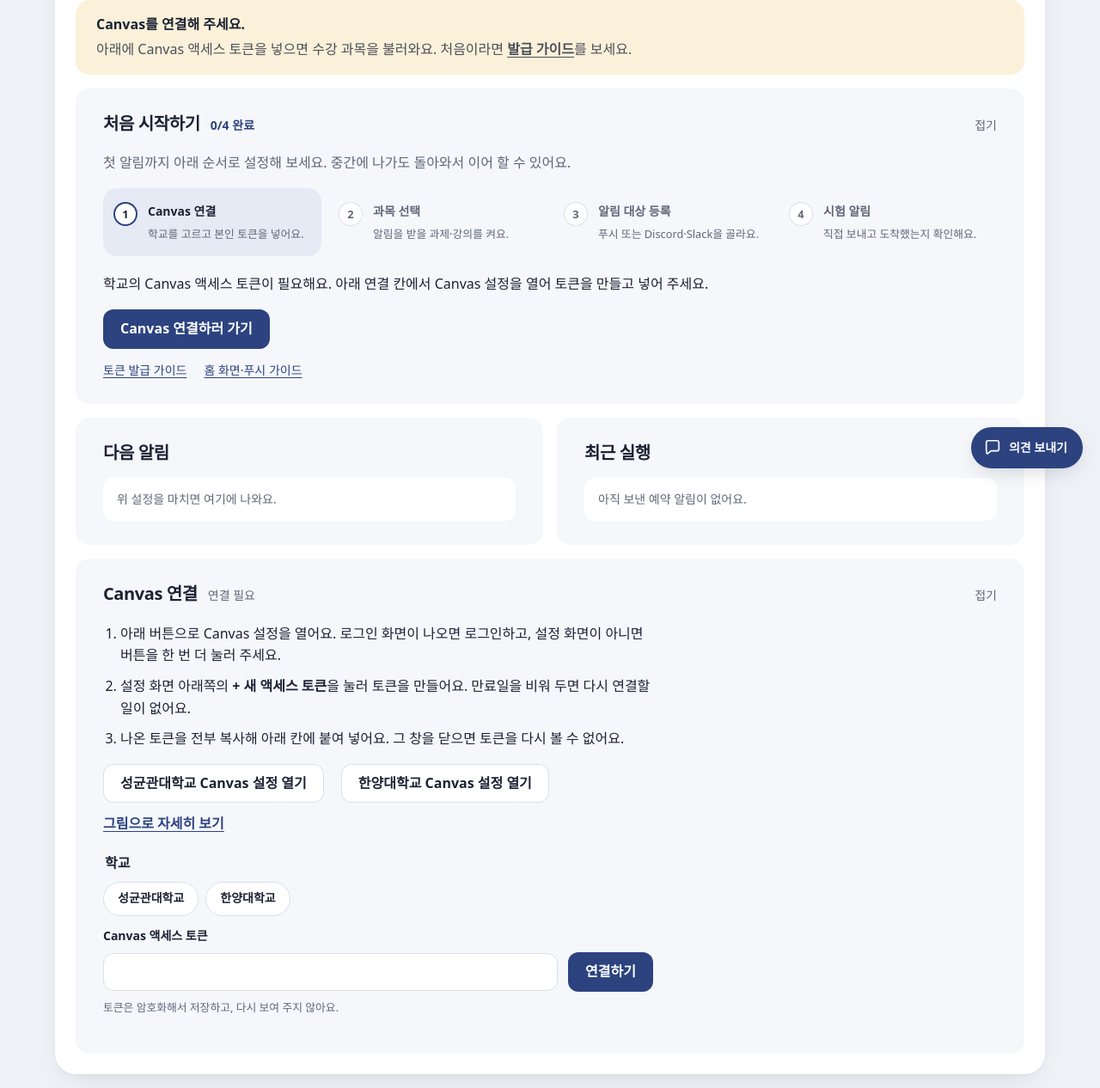
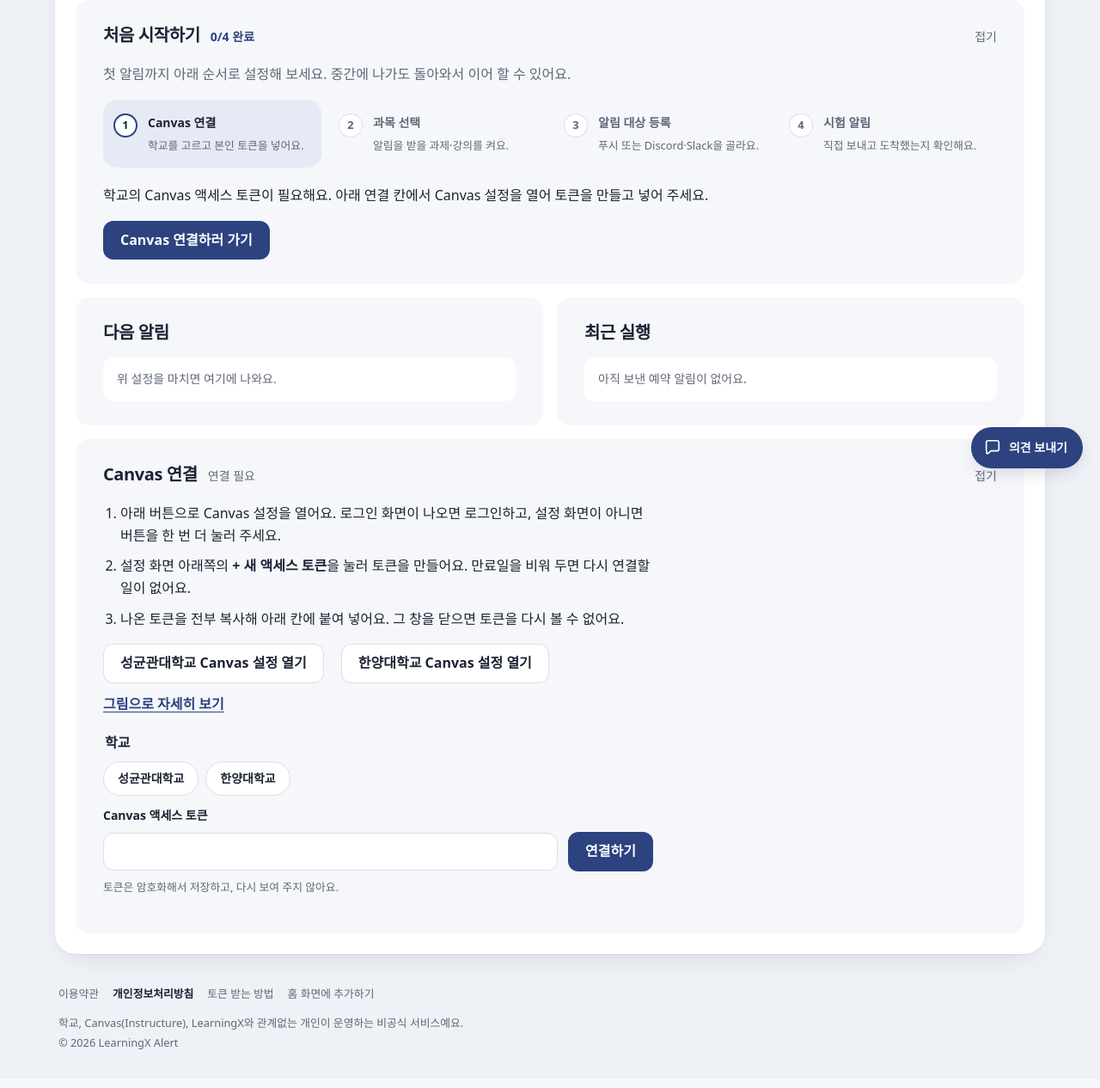
Before and after one commit to hjkim24/learningx-alert-web, a Django app: page / in a window 1280 px wide. Shown: the part 235-1501 px from the top of the page at 86% size. After the commit the page ends 1456 px from the top, so only its background shows below. Run offline with Django 5.2, Linux system fonts and the light colour scheme; the visitor is signed in with stand-in values (Sample User, id 1); some libraries are stand-ins or nearby versions.

Commit message:
refactor: remove duplicated notices and links across pages
The getting-started guide's current step already says what is missing,
so the dashboard no longer repeats it in four top notices. Help links
that the site footer and connect card already carry, a second preview
button, the empty-destination notice and a tooltip repeating the
course legend are gone as well.

Co-Authored-By: Claude Opus 5.5 <noreply@anthropic.com>
Claude-Session: https://claude.ai/code/session_0173yVQGCeRt8jHetj2UfBc6

```diff
--- a/static/app.css
+++ b/static/app.css
@@ -776,16 +776,11 @@ button[aria-busy="true"] {
   line-height: 1.6;
 }
 
-.setup-actions,
-.setup-help {
+.setup-actions {
   display: flex;
   flex-wrap: wrap;
   align-items: center;
   gap: 12px 20px;
-}
-
-.setup-help {
-  margin-bottom: 0;
 }
 
 .history-grid {
@@ -846,8 +841,7 @@ button[aria-busy="true"] {
   justify-items: start;
 }
 
-.remaining-empty p,
-.remaining-empty form {
+.remaining-empty p {
   margin: 0;
 }
 
@@ -2975,8 +2969,7 @@ body:has(.sticky-actions) .feedback-fab {
     width: 100%;
   }
 
-  .setup-actions .guide-link,
-  .setup-help a {
+  .setup-actions .guide-link {
     min-height: 44px;
     display: inline-flex;
     align-items: center;
--- a/templates/accounts/_getting_started.html
+++ b/templates/accounts/_getting_started.html
@@ -47,5 +47,4 @@
       <p>다음 예약 시각은 {{ next_run|date:"n월 j일 H:i" }}(한국 시간)이에요. 제출·수강을 마친 항목은 빠지고, 보낼 항목이 없는 날은 기본적으로 조용히 지나가요.</p>
     {% endif %}
   </div>
-  <p class="fine-print setup-help"><a href="{% url 'canvas_token_guide' %}">토큰 발급 가이드</a><a href="{% url 'pwa_install_guide' %}">홈 화면·푸시 가이드</a></p>
 </details>
--- a/templates/accounts/course_settings.html
+++ b/templates/accounts/course_settings.html
@@ -42,7 +42,7 @@
                     {{ form.include_assignments }}<span>과제</span>
                   </label>
                   {% if form.lectures_available %}
-                    <label class="toggle" for="{{ form.include_lectures.id_for_label }}" title="LearningX 출석 대상 영상과 학습자료">
+                    <label class="toggle" for="{{ form.include_lectures.id_for_label }}">
                       {{ form.include_lectures }}<span>강의</span>
                     </label>
                   {% else %}
--- a/templates/accounts/dashboard.html
+++ b/templates/accounts/dashboard.html
@@ -25,27 +25,8 @@
       <strong>Canvas를 다시 연결해 주세요.</strong>
       <p>토큰이 만료됐거나 삭제돼서 예약 알림을 멈췄어요. 아래 Canvas 연결에 새 토큰을 넣어 주세요.</p>
     </div>
-  {% elif not connection %}
-    <div class="attention-notice" role="status">
-      <strong>Canvas를 연결해 주세요.</strong>
-      <p>아래에 Canvas 액세스 토큰을 넣으면 수강 과목을 불러와요. 처음이라면 <a href="{% url 'canvas_token_guide' %}">발급 가이드</a>를 보세요.</p>
-    </div>
-  {% elif not selected_course_count %}
-    <div class="attention-notice" role="status">
-      <strong>알림을 켠 과목이 없어요.</strong>
-      <p><a href="{% url 'course_settings' %}">과목 선택</a>에서 과제나 강의를 켜 주세요.</p>
-    </div>
-  {% elif not destinations %}
-    <div class="attention-notice" role="status">
-      <strong>등록된 알림 대상이 없어서 예약 알림이 가지 않아요.</strong>
-      <p><a href="{% url 'destination_settings' %}">알림 대상</a>에서 브라우저 푸시나 Discord·Slack 웹훅을 추가해 주세요. iPhone으로 받으려면 먼저 <a href="{% url 'pwa_install_guide' %}">홈 화면에 추가하는 방법</a>을 보세요.</p>
-    </div>
-  {% elif not next_run %}
-    <div class="attention-notice" role="status">
-      <strong>켜 둔 알림 시각이 없어서 예약 알림이 가지 않아요.</strong>
-      <p><a href="{% url 'notification_settings' %}">알림 설정</a>에서 알림 시각을 하나 이상 켜 주세요.</p>
-    </div>
   {% endif %}
+  {% comment %}Missing connection, courses, destinations or alarm times are shown by the getting-started guide's current step.{% endcomment %}
 
   {% include "accounts/_getting_started.html" %}
 
@@ -66,11 +47,7 @@
           {% include "accounts/_item_groups.html" with day_groups=remaining_groups empty_message="마감이 남은 과제·강의가 없어요." %}
         {% else %}
           <div class="empty-state compact remaining-empty">
-            <p>첫 예약 알림이 가고 나면 남은 과제·강의가 여기에 모여요.</p>
-            <form method="post" action="{% url 'preview' %}" data-loading>
-              {% csrf_token %}
-              <button class="secondary-button" type="submit">지금 확인하기</button>
-            </form>
+            <p>첫 예약 알림이 가고 나면 남은 과제·강의가 여기에 모여요. 지금 보려면 위의 알림 미리보기를 눌러 주세요.</p>
           </div>
         {% endif %}
       </section>
```
Also changed, not shown: accounts/tests/test_default_rule.py (+2 -2 lines), accounts/tests/test_onboarding.py (+3 -2 lines), accounts/tests/test_ux_overhaul.py (+1 -1 lines), docs/HANDOFF.md (+7 -1 lines), templates/accounts/destination_settings.html (+1 -8 lines).
